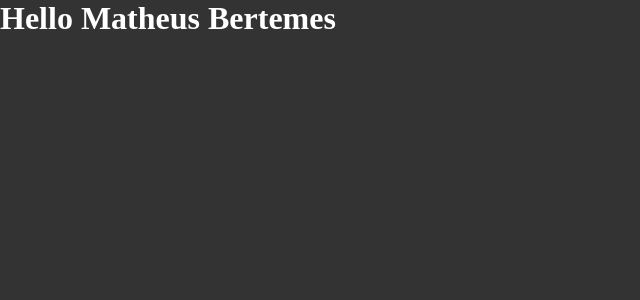
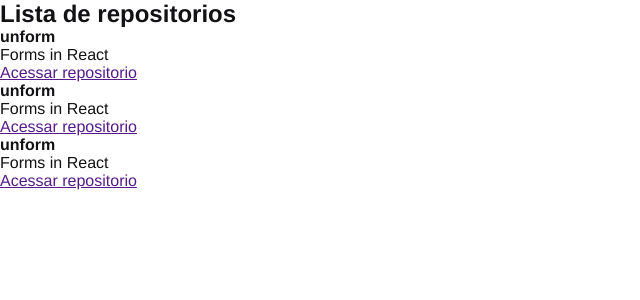
Before and after one commit to mathbertmes/Rocketseat-ignite-reactjs, a React app in the folder 01-github-explorer/: page / in a window 1280 px wide. Shown: the top 300 px of the page, without its empty margins (0-640 px from the left). Built offline with nearby package versions, Linux system fonts and the light colour scheme.

Commit message:
first component

```diff
--- a/01-github-explorer/src/App.jsx
+++ b/01-github-explorer/src/App.jsx
@@ -1,5 +1,6 @@
+import { RepositoryList } from './components/RepositoryList';
 import './styles/global.scss';
 
 export function App(){
-  return <h1>Hello Matheus Bertemes</h1>
+  return <RepositoryList/>
 }
--- /dev/null
+++ b/01-github-explorer/src/components/RepositoryList.jsx
@@ -0,0 +1,31 @@
+export function RepositoryList(){
+  return(
+    <section className="repository-list">
+      <h1>Lista de repositorios</h1>
+
+      <ul>
+        <li>
+          <strong>unform</strong>
+          <p>Forms in React</p>
+          <a href="">
+            Acessar repositorio
+          </a>
+        </li>
+        <li>
+          <strong>unform</strong>
+          <p>Forms in React</p>
+          <a href="">
+            Acessar repositorio
+          </a>
+        </li>
+        <li>
+          <strong>unform</strong>
+          <p>Forms in React</p>
+          <a href="">
+            Acessar repositorio
+          </a>
+        </li>
+      </ul>
+    </section>
+  )
+}
--- a/01-github-explorer/src/styles/global.scss
+++ b/01-github-explorer/src/styles/global.scss
@@ -5,7 +5,6 @@
 }
 
 body{
-  font : Arial, Helvetica, sans-serif;
-  background : #333;
-  color : #FFF;
+  font : 16px "Helvetica Neue", Arial, sans-serif;
+  color : #121214;
 }
```
